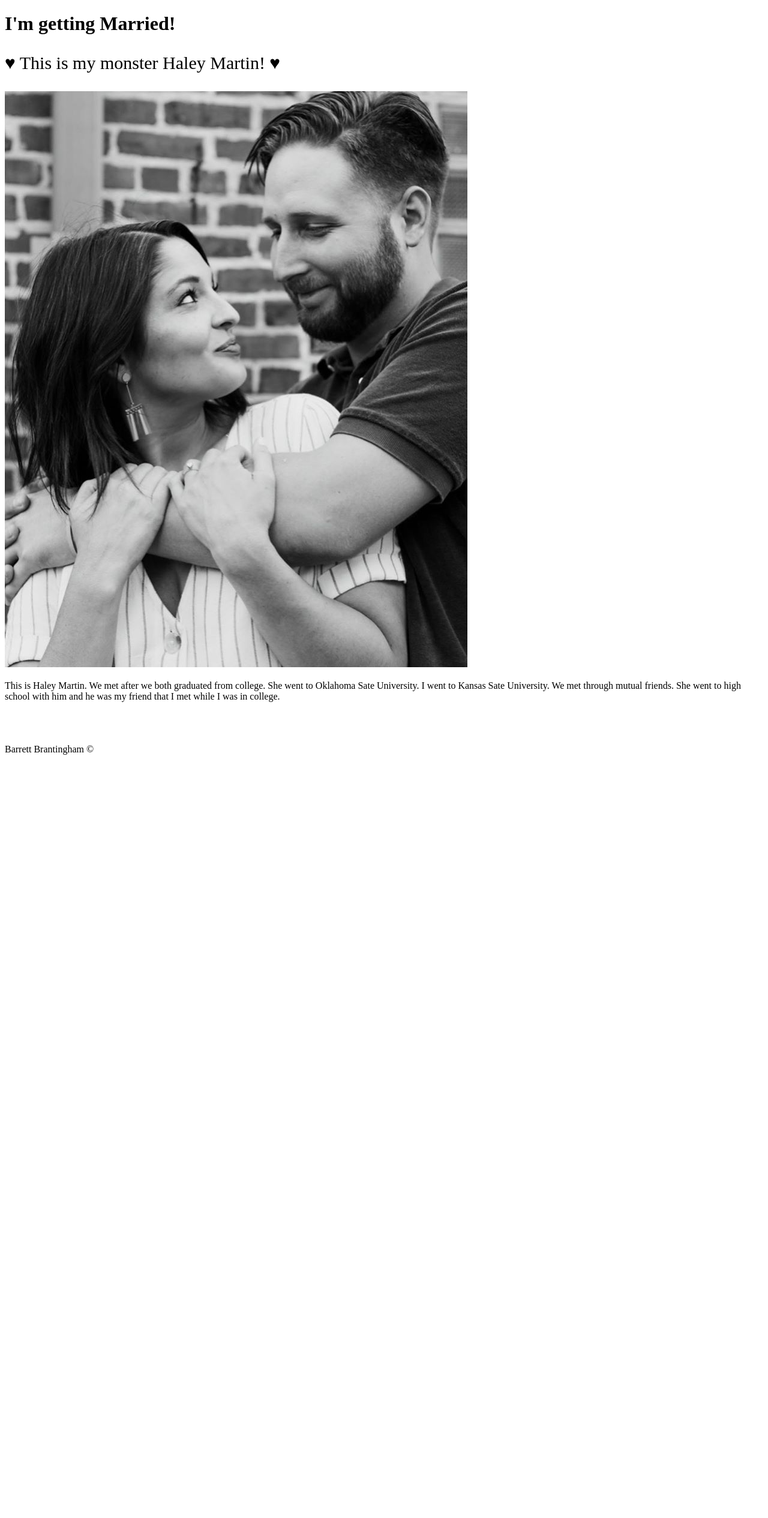
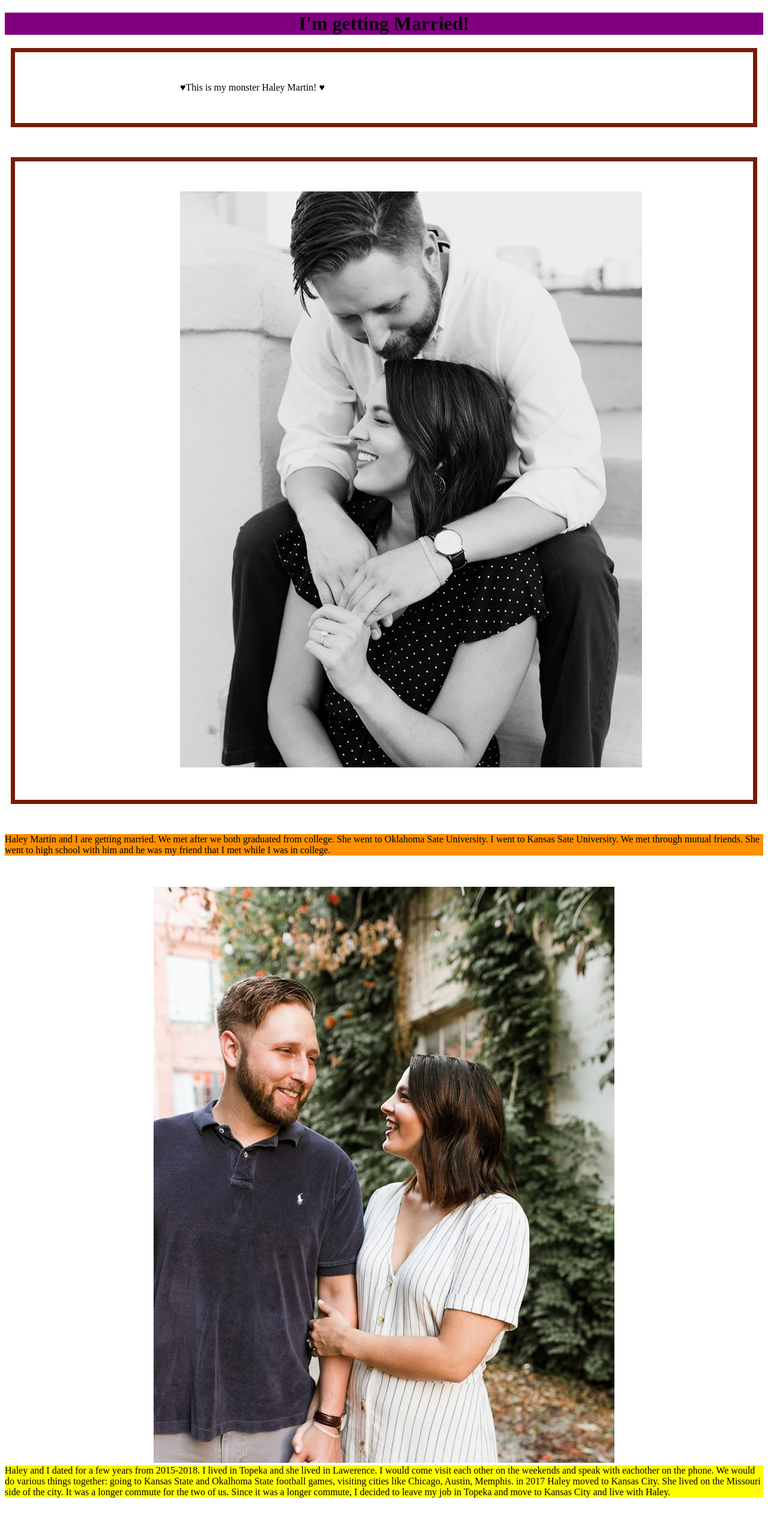
Before and after one commit to brantinghamb/Assignment-4, a plain HTML site: page index.html in a window 1280 px wide. Shown: the top 2530 px of the page at 60% size. Before the commit the page ends 1266 px from the top, so only its background shows below. Drawn offline with Linux system fonts and the light colour scheme; files whose address does not match are found by name.

Commit message:
second commit attempt

```diff
--- a/index.html
+++ b/index.html
@@ -1,25 +1,72 @@
 <!DOCTYPE html>
     <html>
             <title>Engagement</title>
-        <header>
-            <h1>
-            I'm getting Married!
+        <head>
+            <h1 id=idtag>
+            <center>I'm getting Married!</center>
             </h1>
 
-   </header>
+   </head>
 
-    </header>
+
 <main>
+    <style>
+        #idtag {
+  background-color: purple;
+}
+.para {
+  border: 7px solid rgb(117, 30, 8);
+  background-color: rgb(241, 169, 13)
+  margin-top: 50px;
+  margin-bottom: 50px;
+  margin-right: 10px;
+  margin-left: 10px;
+  padding-top: 50px;
+  padding-right: 30px;
+  padding-bottom: 50px;
+  padding-left: 275px;
+}
+p {
+  background-color: rgb(255, 145, 0);
+}
+
+
+</style>
+<style>
+.intro {
+  background-color: yellow;
+}
+</style>
+
+
+
         <body>
-           <p style="font-size:30px"> &hearts; This is my monster Haley Martin! &hearts; </p>
-               <img src="/Users/barrettbrantingham/Desktop/html-me-something/images/EP.jpg">
-        </br>
-    </br>
-               <p1> This is Haley Martin. We met after we both graduated from college. She went to Oklahoma Sate University.
+        <div class="para">   <head> &hearts;This is my monster Haley Martin! &hearts; </heads> </div>
+             <div class="para">  <img src="/Users/barrettbrantingham/Desktop/html-me-something/images/first image.jpg"> </div>
+
+               <p> Haley Martin and I are getting married. We met after we both graduated from college. She went to Oklahoma Sate University.
                    I went to Kansas Sate University. We met through mutual friends. She went to high school with him and he was
                    my friend that I met while I was in college.
-               </p1>
+                   </p>
+               </br>
+            </br>
+           <center><img src="/Users/barrettbrantingham/Desktop/html-me-something/images/image2.jpg"></center>
+                   <div class="intro"> Haley and I dated for a few years from 2015-2018. I lived in Topeka and she lived in Lawerence. I would come visit each other
+                   on the weekends and speak with eachother on the phone. We would do various things together: going to Kansas State and
+                   Okalhoma State football games, visiting cities like Chicago, Austin, Memphis. in 2017 Haley moved to Kansas City. She lived on
+                   the Missouri side of the city. It was a longer commute for the two of us. Since it was a longer commute, I decided to leave my
+                   job in Topeka and move to Kansas City and live with Haley.
+                   </div>
+            </br>
+        </br>
+        <center><img src= "/Users/barrettbrantingham/Desktop/html-me-something/images/EP.jpg"</center>
+        <p>
+                   Haley and I lived together for about a year and I decided to propose. Luckly she said, "Yes!" and for the past year we have been
+                   planning out wedding. It has been a long and expensive processes. With that aside, we are very excited to final be married
+                   together. We will have our ceremony and reception on Feburary 22nd at a venue called 2016 Main. It is downtown on Main St.
+                   We are very excited to say our "I do's." then and begin our lives together!
            </p>
+
        </body>
 </main>
 </br>
```
Also changed, not shown: html-me-something assignment 4.html (deleted, +0 -9 lines), images/first image.jpg (added), images/image2.jpg (added).
